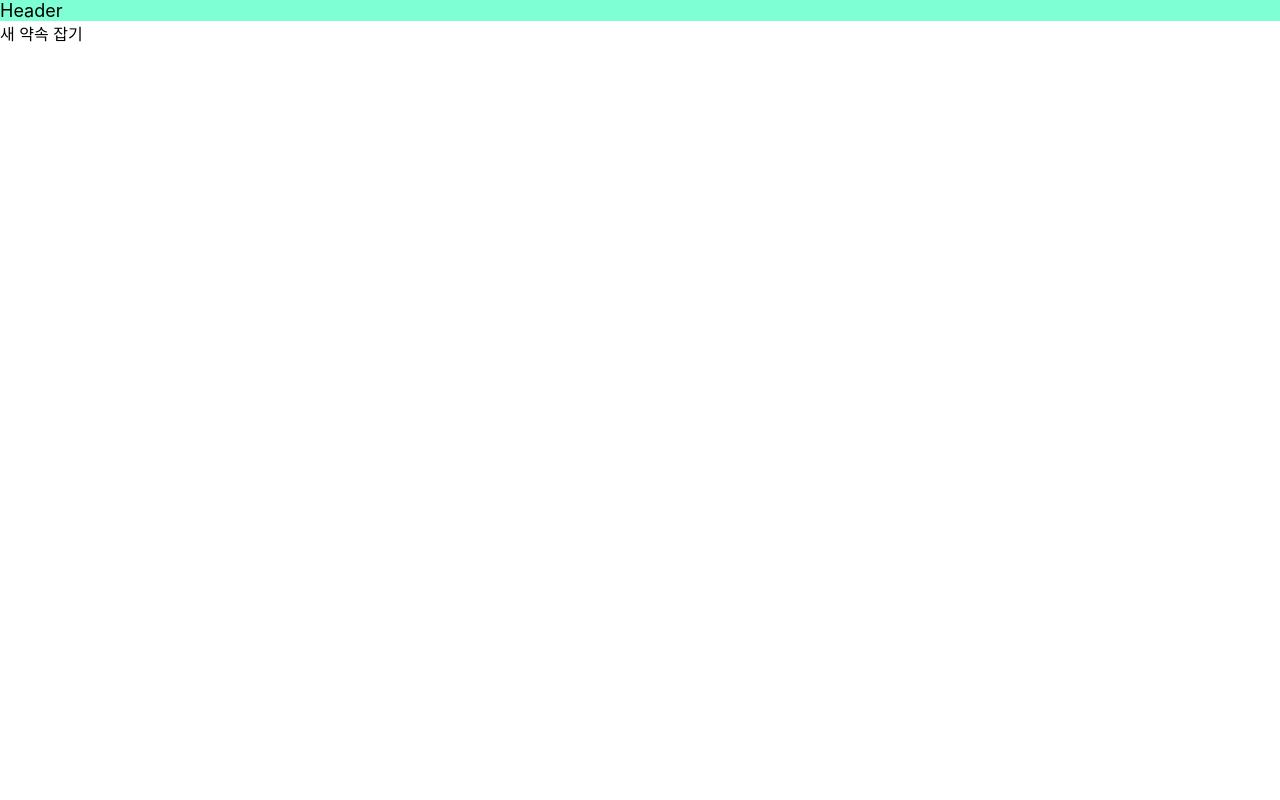
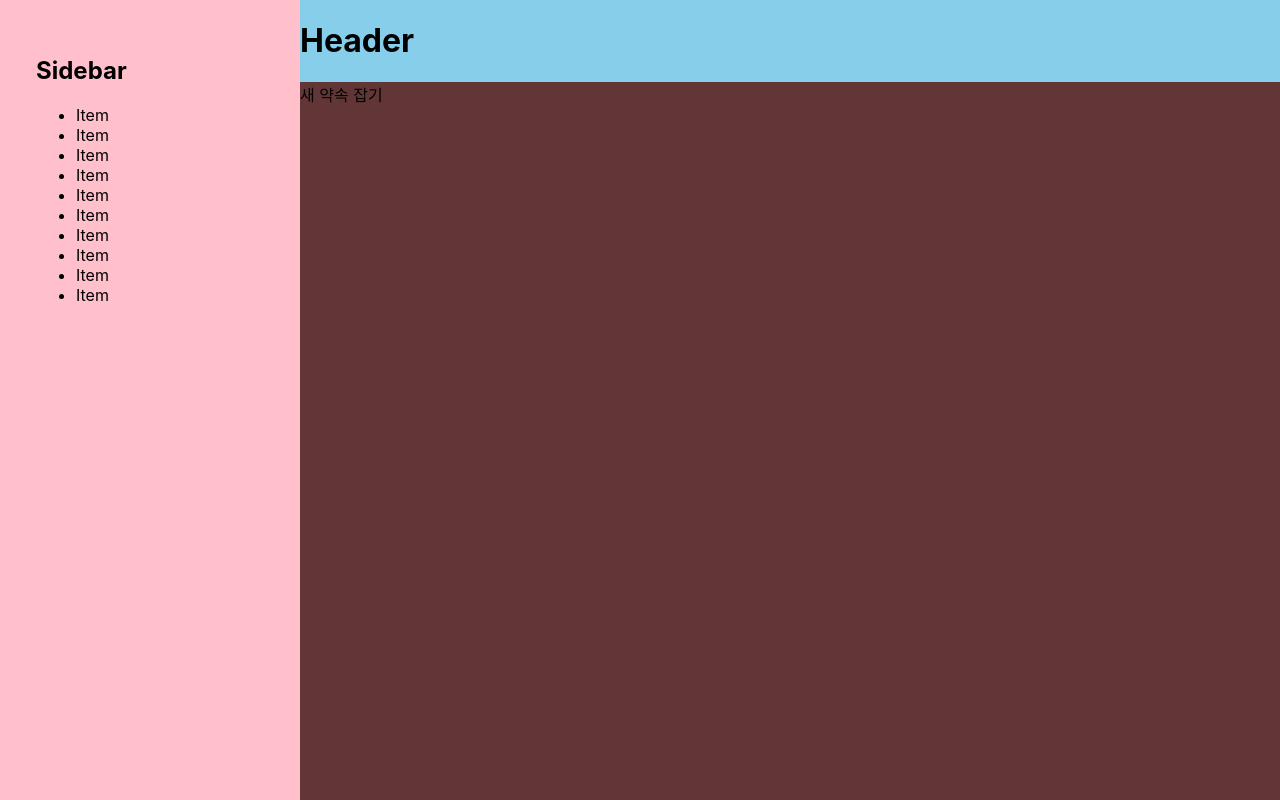
Before and after one commit to MEETable-dev/meetable-frontend, a React (Create React App) app: page / in a window 1280 px wide. Built offline with nearby package versions, Linux system fonts and the light colour scheme.

Commit message:
sidebar frame

```diff
--- a/src/components/Layout.js
+++ b/src/components/Layout.js
@@ -1,13 +1,44 @@
 import { Outlet } from "react-router-dom";
-import styles from '../css/header.module.css';
+import { useResizeSidebar } from "../hooks/useResizeSidebar";
+import styles from '../css/layout.module.css';
 
 const Layout = () => {
+  const sidebarInitialSize = 300;
+  const sidebarMinWidth = 100;
+  const sidebarMaxWidth = 500;
+  const { resizing, size, startResizing, stopResizing, updateSize } =
+    useResizeSidebar(sidebarInitialSize, sidebarMinWidth, sidebarMaxWidth)
   return (
-    <div>
-      <header className={styles.name}>Header</header>
-      <main>
-        <Outlet />
-      </main>
+    <div className={resizing ? styles.containerResizing : styles.container}
+      onPointerMove={updateSize} onPointerUp={stopResizing}
+    >
+      <div className={styles.sidebarWrapper} style={{flexBasis:size}}>
+        <div className={styles.sidebarContent}>
+          <h2>Sidebar</h2>
+          <ul>
+            <li>Item</li>
+            <li>Item</li>
+            <li>Item</li>
+            <li>Item</li>
+            <li>Item</li>
+            <li>Item</li>
+            <li>Item</li>
+            <li>Item</li>
+            <li>Item</li>
+            <li>Item</li>
+          </ul>
+        </div>
+        <div
+          onPointerDown={startResizing}
+          className={styles.sidebarBorder}>
+        </div>
+      </div>
+      <div className={styles.mainWrapper}>
+        <header className={styles.headerWrapper}><h1>Header</h1></header>
+        <main>
+          <Outlet />
+        </main>
+      </div>
     </div>
   );
 };
--- /dev/null
+++ b/src/css/layout.module.css
@@ -0,0 +1,50 @@
+.container {
+  display: flex;
+  height: 100vh;
+  flex-grow: 1;
+  --color-border: #101010;
+  --color-border-highlight: #888484;
+}
+
+.containerResizing {
+  cursor: col-resize;
+  user-select: none;
+  display: flex;
+}
+
+.sidebarWrapper {
+  display: flex;
+  flex: 0 0 200px;
+  position: relative;
+  background-color: pink;
+}
+
+.sidebarContent {
+  padding: 36px;
+}
+
+.sidebarBorder {
+  position: absolute;
+  right: -5px;
+  width: 6px;
+  height: 100%;
+  cursor: col-resize;
+  background-color: transparent;
+  transition: all 0.3s ease-in-out;
+}
+
+.sidebarBorder.resizing,
+.sidebarBorder:hover {
+  background-color: var(--color-border-highlight);
+}
+
+.mainWrapper {
+    background-color: rgb(98, 54, 54);
+    flex-grow: 1;
+    display: flex;
+    flex-direction: column;
+  }
+
+.headerWrapper {
+  background-color: skyblue;
+}
--- /dev/null
+++ b/src/hooks/useResizeSidebar.jsx
@@ -0,0 +1,58 @@
+import { useState } from 'react'
+
+export function useResizeSidebar(
+  initialSize,
+  min,
+  max
+) {
+  const [resizing, setResizing] = useState(false)
+  const [size, setSize] = useState(loadStoredSize() ?? initialSize)
+
+  const startResizing = (e) => {
+    !resizing && setResizing(true)
+  }
+
+  const stopResizing = () => {
+    if (resizing) {
+      setResizing(false)
+      saveStoredSize(size)
+    }
+  }
+
+  const updateSize = (e) => {
+    const currentMouseX = e.clientX;
+    if (resizing && currentMouseX >= min && currentMouseX <= max) {
+      setSize(currentMouseX)
+    }
+  }
+
+  const reset = () => {
+    console.log('reset')
+    setSize(initialSize)
+    saveStoredSize(initialSize)
+  }
+
+  return {
+    size,
+    resizing,
+    startResizing,
+    stopResizing,
+    updateSize,
+    reset,
+  }
+}
+
+// LocalStorage Helpers
+
+function saveStoredSize(size) {
+  localStorage.getItem('sidebar-width', size.toString())
+  return null;
+}
+
+function loadStoredSize() {
+  const storedSize = localStorage.getItem('sidebar-width')
+  if (storedSize) {
+    return Number.parseInt(storedSize)
+  }
+  return null
+}
```
Also changed, not shown: src/components/temp.json (added, +42 -0 lines), 1 other file (tests, documents, lock files or other folders).
